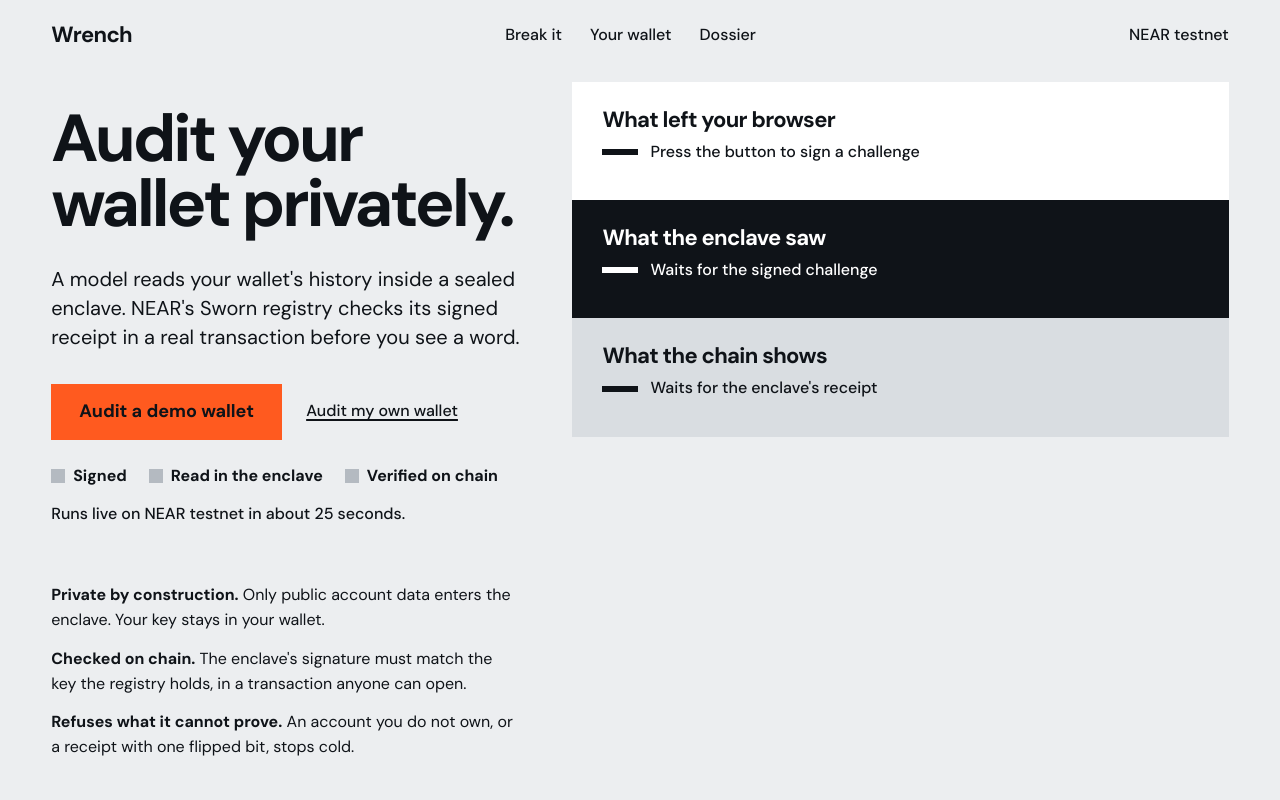
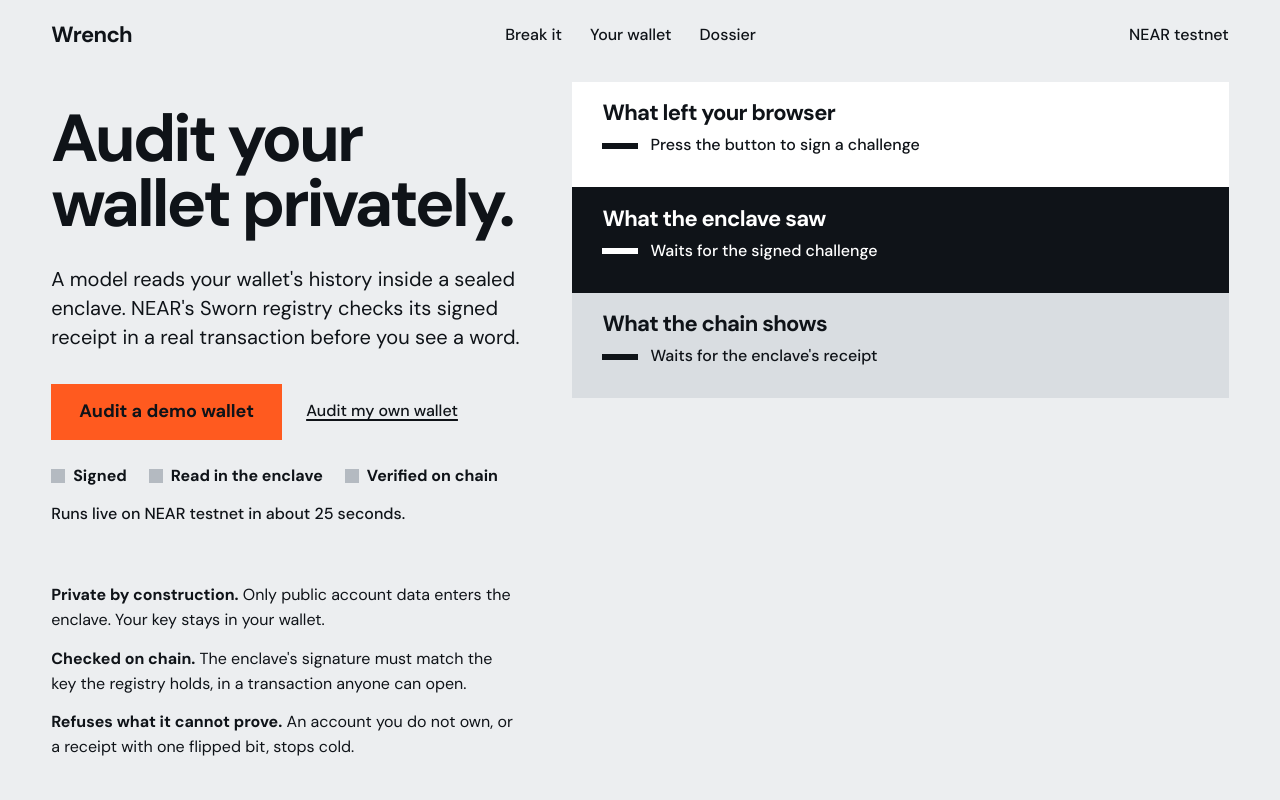
Before and after one commit to CryptoInnovators/near-wrench, a plain HTML site: page web/index.html in a window 1280 px wide. Shown: the top 800 px of the page. Drawn offline with Linux system fonts and the light colour scheme; no server answers.

Commit message:
Tighten the chain band so the receipt fits the first screen

```diff
--- a/web/index.html
+++ b/web/index.html
@@ -61,7 +61,7 @@ h1 { margin: 0; font-size: clamp(44px, 5.2vw, 80px); line-height: 0.98; letter-s
 .points { margin-top: 36px; display: grid; gap: 14px; max-width: 32em; }
 .points p { margin: 0; }
 .trace { display: grid; gap: 0; }
-.band { padding: clamp(16px, 2vw, 26px) clamp(18px, 2.4vw, 32px); }
+.band { padding: clamp(14px, 1.5vw, 20px) clamp(18px, 2.4vw, 32px); }
 .band header { display: flex; justify-content: space-between; align-items: baseline; gap: 16px; flex-wrap: wrap; margin-bottom: 8px; }
 .big { margin: 0 0 6px; font-size: clamp(26px, 2.6vw, 38px); line-height: 1.05; letter-spacing: -0.035em; font-weight: 700; max-width: none; overflow-wrap: anywhere; }
 .band h2 { margin: 0; font-size: 22px; line-height: 1.1; letter-spacing: -0.03em; font-weight: 700; }
@@ -370,8 +370,8 @@ function renderChain() {
   body.append(el("p", { class: "big", text: tx.verdict.ok ? "Verified on chain" : "Refused on chain" }));
   body.append(el("p", {}, a(tx.explorer, `Open verify() tx ${short(tx.tx_hash, 8, 6)}`, { class: "txbtn", title: tx.tx_hash })));
   body.append(kv([
-    ["Result", `ok:${tx.verdict.ok} on ${reg}, block ${tx.block_height ?? "n/a"}, final in ${seconds(tx.elapsed_ms)}, ${(Number(BigInt(tx.tokens_burnt_yocto) / 10n ** 18n) / 1e6).toFixed(4)} NEAR gas`],
-    ["Public", "request hash, response hash, enclave signature"],
+    ["Result", `ok:${tx.verdict.ok}, block ${tx.block_height ?? "n/a"}, final in ${seconds(tx.elapsed_ms)}, ${(Number(BigInt(tx.tokens_burnt_yocto) / 10n ** 18n) / 1e6).toFixed(4)} NEAR gas`],
+    ["On chain", `${reg}: two hashes and a signature`],
     ["Dossier text", el("span", {}, el("span", { class: "bar-redact", role: "img", "aria-label": "redacted" }), document.createTextNode("  stays off chain"))],
   ]));
   $("when-chain").textContent = "";
```
